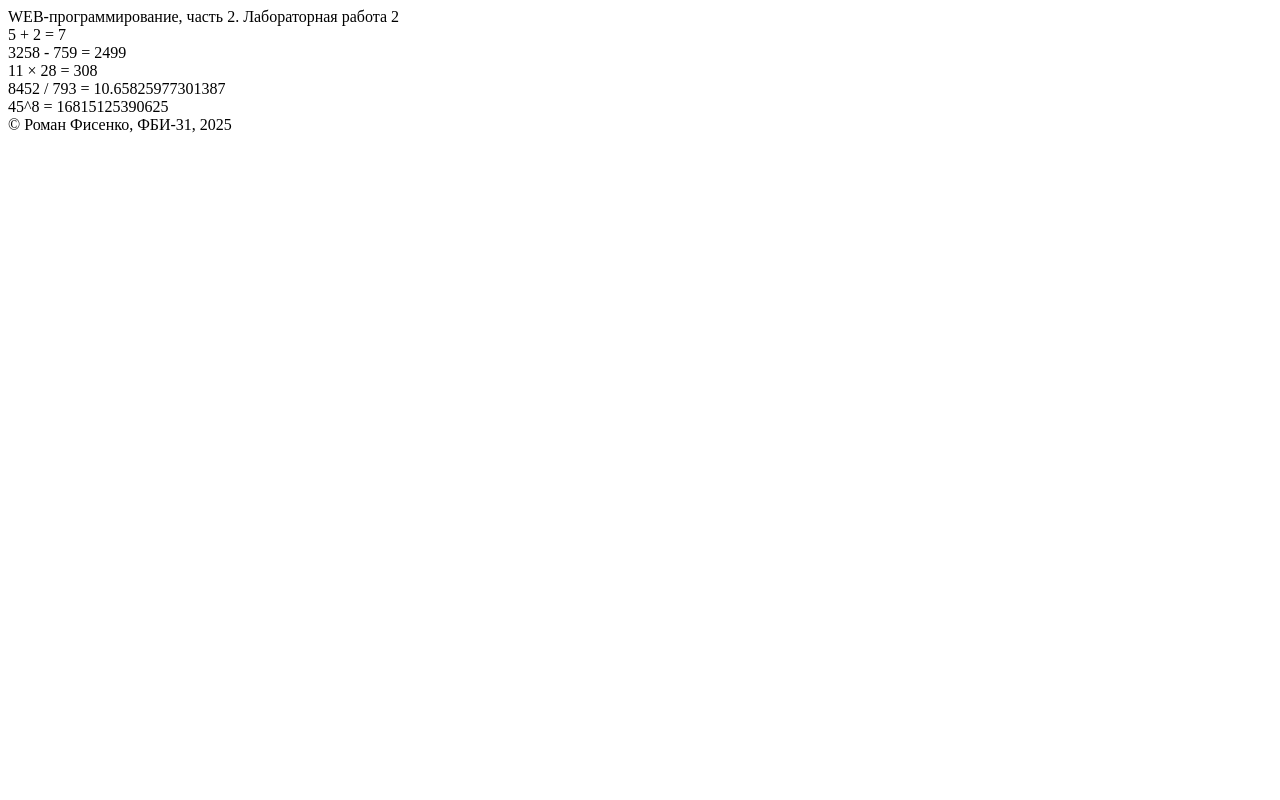
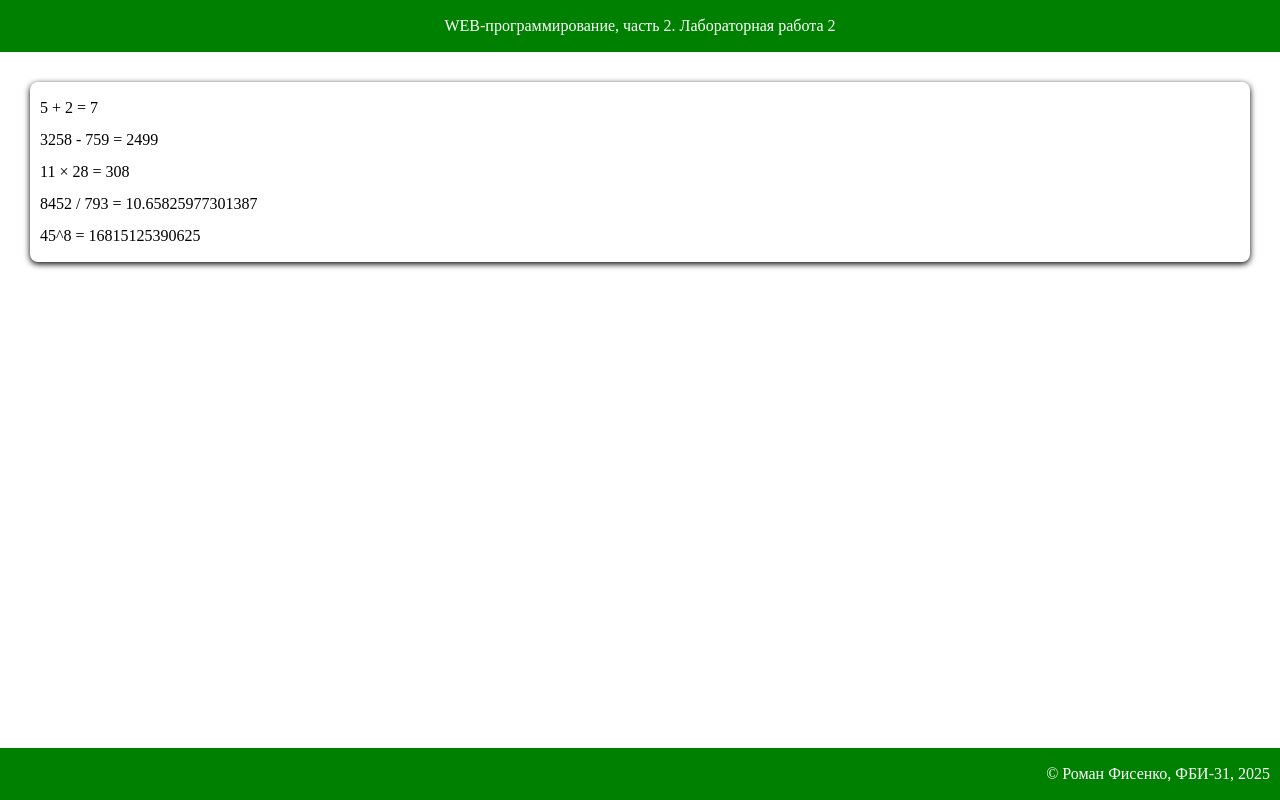
Before and after one commit to Romansen1412/web-back-labs, a Flask app: page /lab2/example in a window 1280 px wide. Run offline with Flask 3, Linux system fonts and the light colour scheme.

Commit message:
Подключение стилей

```diff
--- /dev/null
+++ b/static/main.css
@@ -0,0 +1,33 @@
+body {
+    margin: 0;
+    line-height: 2;
+    background: white;
+    color: black;
+  }
+
+  header {
+    background: green;
+    color: white;
+    padding: 10px;
+    text-align: center;
+  }
+
+  main {
+    margin: 30px;
+    padding: 10px;
+    background: white;
+    border-radius: 8px;
+    box-shadow: 0 2px 6px black;
+  }
+
+  footer {
+    background: green;
+    color: white;
+    text-align: right;
+    position: fixed;
+    padding: 10px;
+    margin-top: 20px;
+    bottom: 0;
+    left: 0;
+    right: 0;
+  }
--- a/templates/example.html
+++ b/templates/example.html
@@ -4,6 +4,7 @@
     <meta charset="UTF-8">
     <meta name="viewport" content="width=device-width, initial-scale=1.0">
     <title>Фисенко Роман. Лабораторная работа {{ lab }}</title>
+    <link rel="stylesheet" href="{{ url_for('static', filename='main.css') }}">
 </head>
 <body>
     <header>
```
